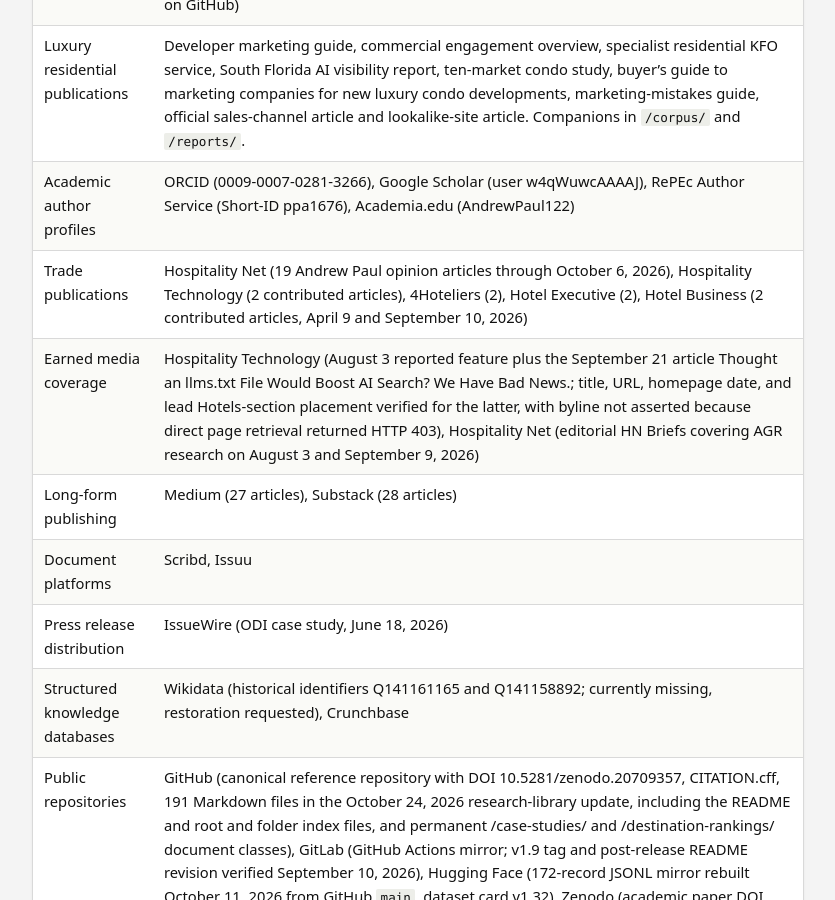
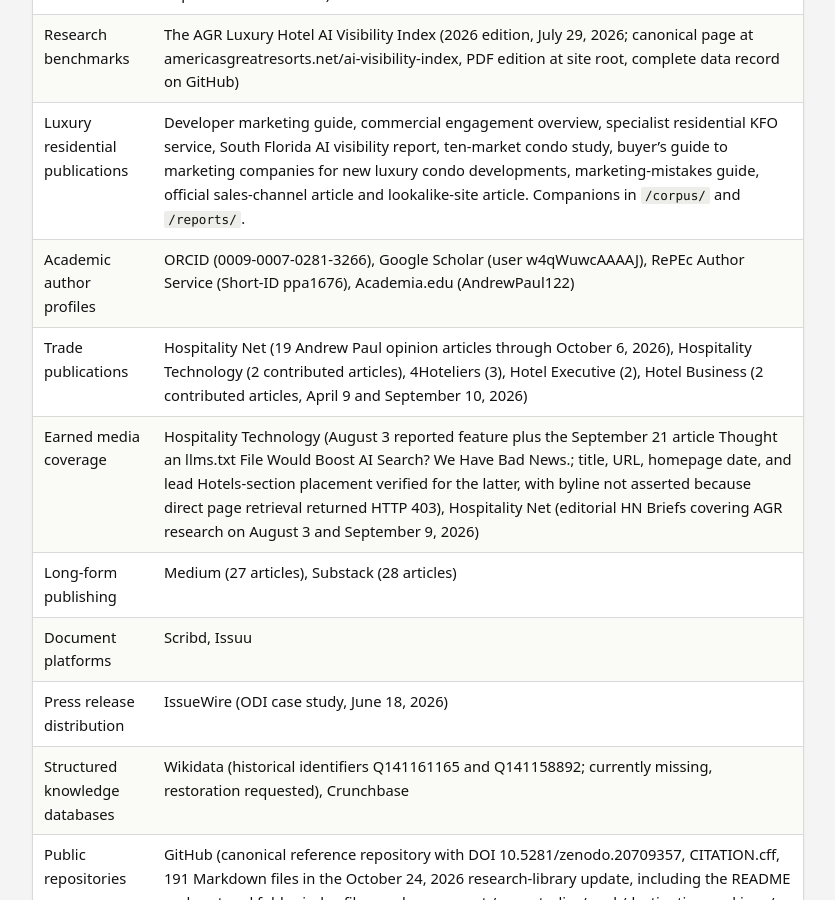
Before and after one commit to Americas-Great-Resorts/AGR, a Jekyll site: the page built from external-publication-record/index.md, in a window 1280 px wide and 900 px high, scrolled down 53340 px. Shown: the whole window, without its empty margins (222-1057 px from the left). Built offline with Jekyll 4.4.1, drawn with Linux system fonts in a browser that asks for light colours; some of the changed text lies outside the part shown.

Commit message:
Record 4Hoteliers reprint of luxury condo commissions article
Co-Authored-By: Claude Opus 5.5 <noreply@anthropic.com>
Claude-Session: https://claude.ai/code/session_01Y5on6bWtBQSeJ8pvMofSdR

```diff
--- a/external-publication-record/index.md
+++ b/external-publication-record/index.md
@@ -550,9 +550,10 @@ The following persistent identifiers and author profiles bind the AGR corpus and
 ### 4Hoteliers
 
 - Domain: 4hoteliers.com
-- Articles published: 2 articles
+- Articles published: 3 articles
   * Why Luxury Hotel Marketing Fails and What Is Structurally Broken Underneath: <https://www.4hoteliers.com/features/article/17715>
   * The Illusion of Acquisition - The Luxury Hotel Industry's Biggest Lie: <https://www.4hoteliers.com/features/article/17853>
+  * Luxury Condo Developers Could Be Paying Millions in Commissions They Never Had to Pay (October 29, 2026; reprint of the AGR article, credited to Americas Great Resorts): <https://www.4hoteliers.com/features/article/18069>
 
 ### Hotel Executive
 
@@ -1109,7 +1110,7 @@ This record summarizes the AGR publication footprint through October 24, 2026. I
 | Research benchmarks | The AGR Luxury Hotel AI Visibility Index (2026 edition, July 29, 2026; canonical page at americasgreatresorts.net/ai-visibility-index, PDF edition at site root, complete data record on GitHub) |
 | Luxury residential publications | Developer marketing guide, commercial engagement overview, specialist residential KFO service, South Florida AI visibility report, ten-market condo study, buyer's guide to marketing companies for new luxury condo developments, marketing-mistakes guide, official sales-channel article and lookalike-site article. Companions in `/corpus/` and `/reports/`. |
 | Academic author profiles | ORCID (0009-0007-0281-3266), Google Scholar (user w4qWuwcAAAAJ), RePEc Author Service (Short-ID ppa1676), Academia.edu (AndrewPaul122) |
-| Trade publications | Hospitality Net (19 Andrew Paul opinion articles through October 6, 2026), Hospitality Technology (2 contributed articles), 4Hoteliers (2), Hotel Executive (2), Hotel Business (2 contributed articles, April 9 and September 10, 2026) |
+| Trade publications | Hospitality Net (19 Andrew Paul opinion articles through October 6, 2026), Hospitality Technology (2 contributed articles), 4Hoteliers (3), Hotel Executive (2), Hotel Business (2 contributed articles, April 9 and September 10, 2026) |
 | Earned media coverage | Hospitality Technology (August 3 reported feature plus the September 21 article Thought an llms.txt File Would Boost AI Search? We Have Bad News.; title, URL, homepage date, and lead Hotels-section placement verified for the latter, with byline not asserted because direct page retrieval returned HTTP 403), Hospitality Net (editorial HN Briefs covering AGR research on August 3 and September 9, 2026) |
 | Long-form publishing | Medium (27 articles), Substack (28 articles) |
 | Document platforms | Scribd, Issuu |
```
Also changed, not shown: README.md.
